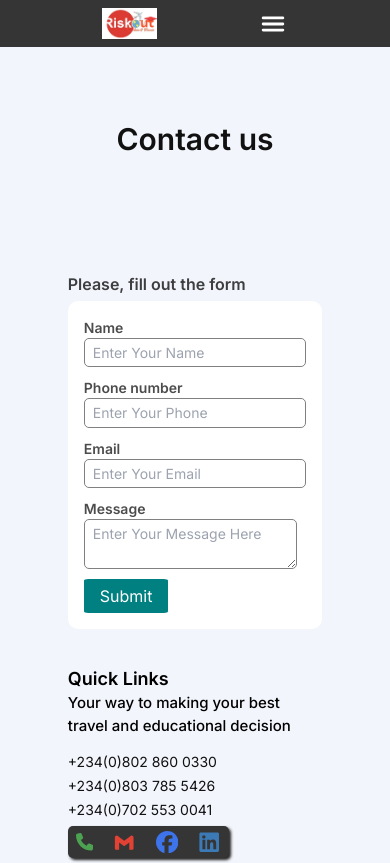
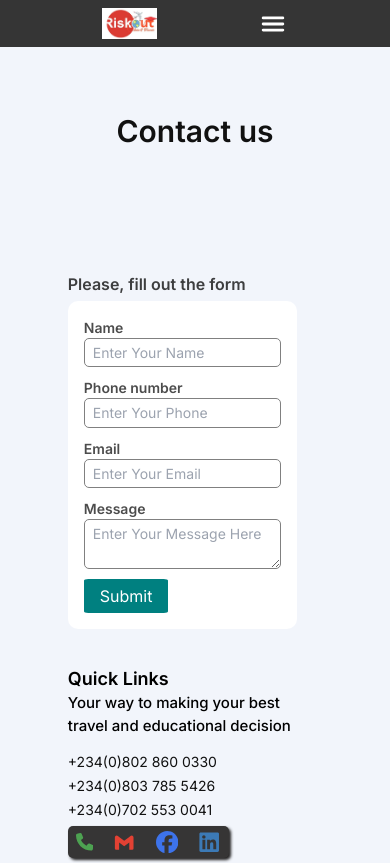
Before and after one commit to VictorKingsHub/consults, a Next.js app: page /contact in a window 390 px wide. Shown: the top 863 px of the page. Built offline with nearby package versions, Linux system fonts and the light colour scheme.

Commit message:
nav mobile fix

```diff
--- a/app/ui/contact/contactHero/ContactHero.module.css
+++ b/app/ui/contact/contactHero/ContactHero.module.css
@@ -8,7 +8,7 @@
     height: 30vh;
 
     @media(max-width: 768px) {
-       padding: 2rem 1rem 1rem 1rem;
+       padding: 1rem;
        height: 20vh;
 }
 }
--- a/app/ui/contact/form/ContactForm.module.css
+++ b/app/ui/contact/form/ContactForm.module.css
@@ -11,7 +11,7 @@
     @media(max-width: 768px) {
         flex-direction: column-reverse;
         align-items: center;
-        padding: 1.5rem 1rem;
+        padding: 1.5rem;
         gap: 20px;
         padding: 3rem 1rem ;
 
@@ -53,12 +53,14 @@
     padding: 1rem;
     border-radius: 10px;
     gap: 10px;
+    width: 90%;
 }
 
 .form div {
     display: flex;
     flex-direction: column;
     align-items: start;
+    width: 100%;
 }
 
 .form div input,
```
